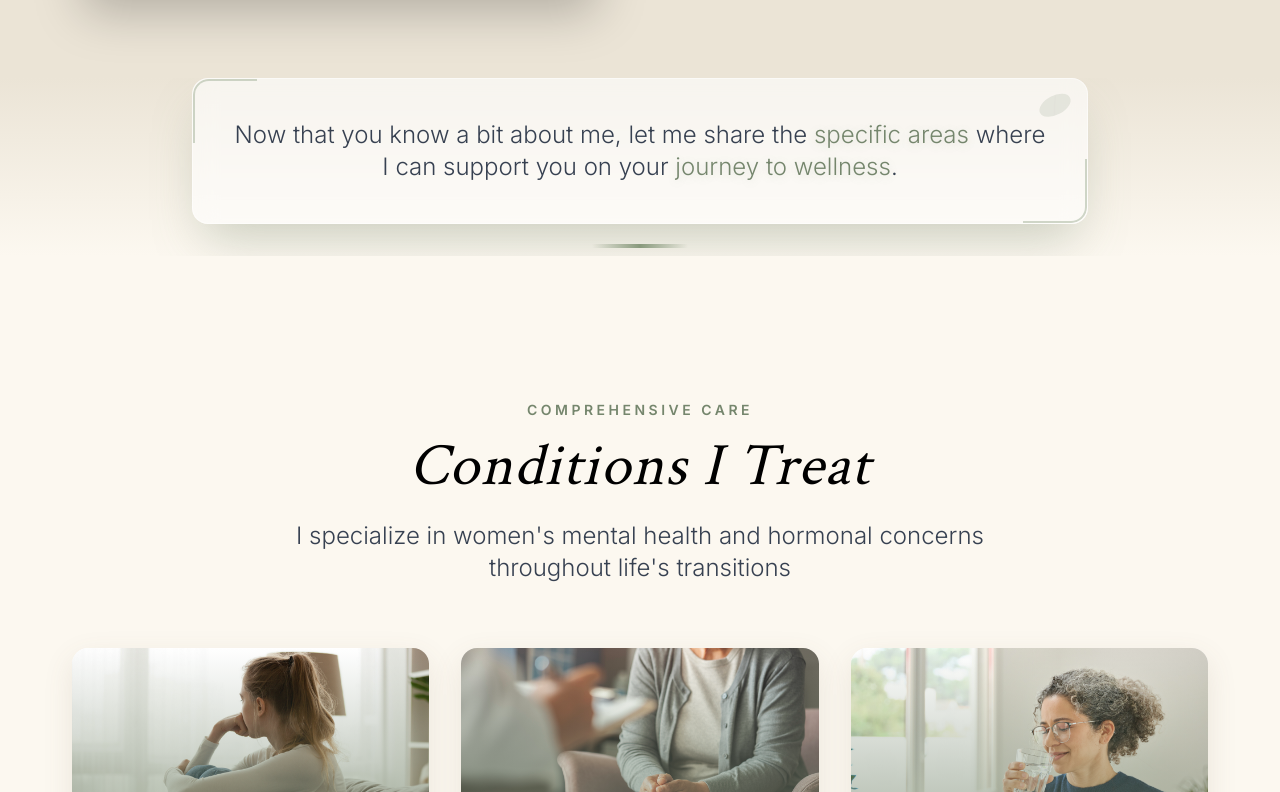
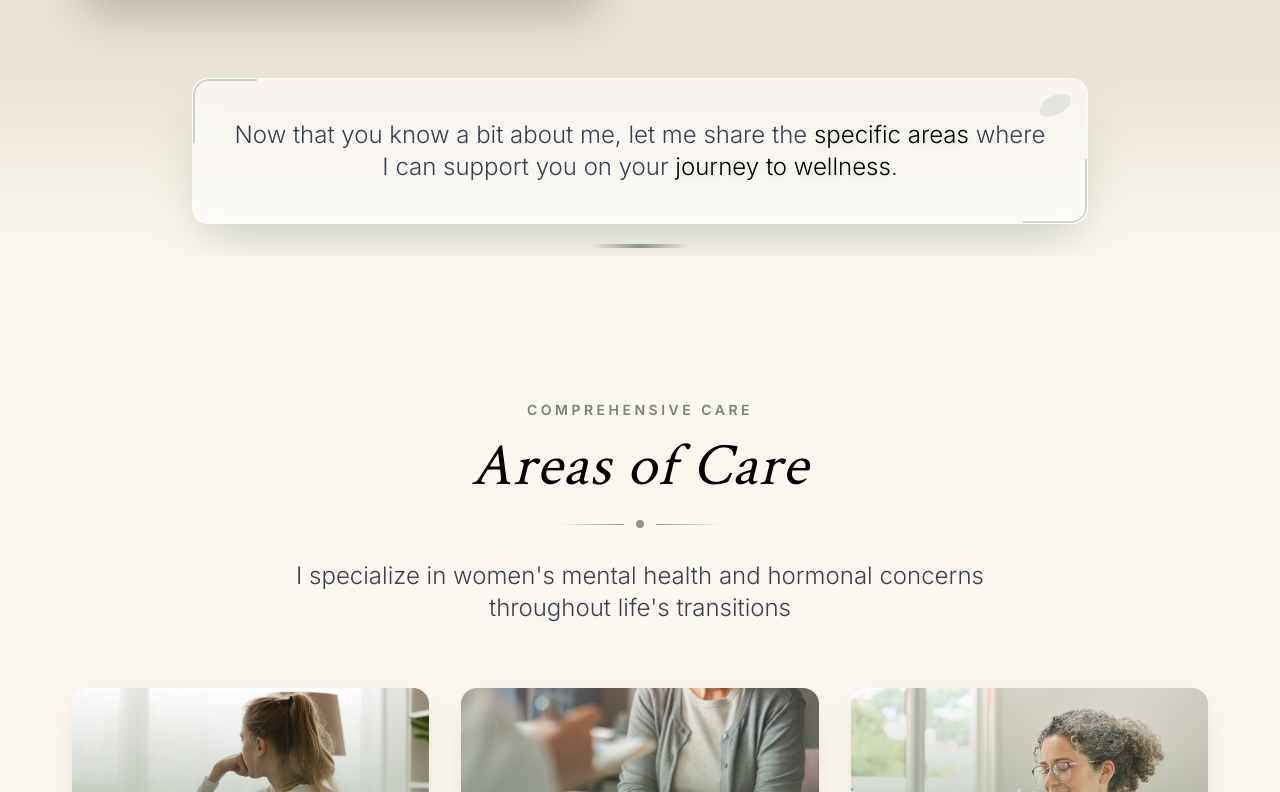
Before and after one commit to JaeShift/MMHH, a Next.js app: page / in a window 1280 px wide. Shown: the part 2408-3200 px from the top of the page. Built offline with nearby package versions, Linux system fonts and the light colour scheme; a web font is replaced by a local one.

Commit message:
Update styling and content in page.tsx: changed text color to black, updated section title from "Conditions I Treat" to "Areas of Care," and added decorative elements for improved layout. Removed unused SVG element from testimonial section.

```diff
--- a/src/app/page.tsx
+++ b/src/app/page.tsx
@@ -254,7 +254,7 @@ export default function Page() {
               >
                 Now that you know a bit about me, let me share the{" "}
                 <motion.span
-                  className="text-[#75866D] font-light relative inline-block"
+                  className="text-black font-light relative inline-block"
                   initial={{ opacity: 0, scale: 0.8 }}
                   whileInView={{ opacity: 1, scale: 1 }}
                   viewport={{ once: true }}
@@ -273,7 +273,7 @@ export default function Page() {
                 </motion.span>
                 {" "}where I can support you on your{" "}
                 <motion.span
-                  className="text-[#75866D] font-light relative inline-block"
+                  className="text-black font-light relative inline-block"
                   initial={{ opacity: 0, scale: 0.8 }}
                   whileInView={{ opacity: 1, scale: 1 }}
                   viewport={{ once: true }}
@@ -313,8 +313,13 @@ export default function Page() {
                 Comprehensive Care
               </p>
               <h2 className="text-4xl sm:text-5xl md:text-6xl font-light text-black mb-6 leading-tight">
-                Conditions I Treat
+                Areas of Care
               </h2>
+              <div className="flex items-center justify-center gap-3 mb-8">
+                <div className="h-px w-12 sm:w-16 bg-gradient-to-r from-transparent to-[#8B9D7F]"></div>
+                <div className="w-2 h-2 rounded-full bg-[#8B9D7F]"></div>
+                <div className="h-px w-12 sm:w-16 bg-gradient-to-l from-transparent to-[#8B9D7F]"></div>
+              </div>
               <p className="text-xl md:text-2xl text-gray-700 max-w-3xl mx-auto leading-relaxed font-light">
                 I specialize in women&apos;s mental health and hormonal concerns throughout life&apos;s transitions
               </p>
@@ -524,11 +529,6 @@ export default function Page() {
 
               {/* Testimonial Quote */}
               <div className="bg-white rounded-2xl p-8 md:p-10 shadow-lg mb-8">
-                <div className="mb-4">
-                  <svg className="w-10 h-10 text-[#75866D]/30" fill="currentColor" viewBox="0 0 24 24">
-                    <path d="M14.017 21v-7.391c0-5.704 3.731-9.57 8.983-10.609l.995 2.151c-2.432.917-3.995 3.638-3.995 5.849h4v10h-9.983zm-14.017 0v-7.391c0-5.704 3.748-9.57 9-10.609l.996 2.151c-2.433.917-3.996 3.638-3.996 5.849h3.983v10h-9.983z"/>
-                  </svg>
-                </div>
                 <p className="text-xl md:text-2xl text-gray-700 font-light leading-relaxed italic mb-6">
                   Real patient experiences and success stories from women who have received care at Modern MHH
                 </p>
```
